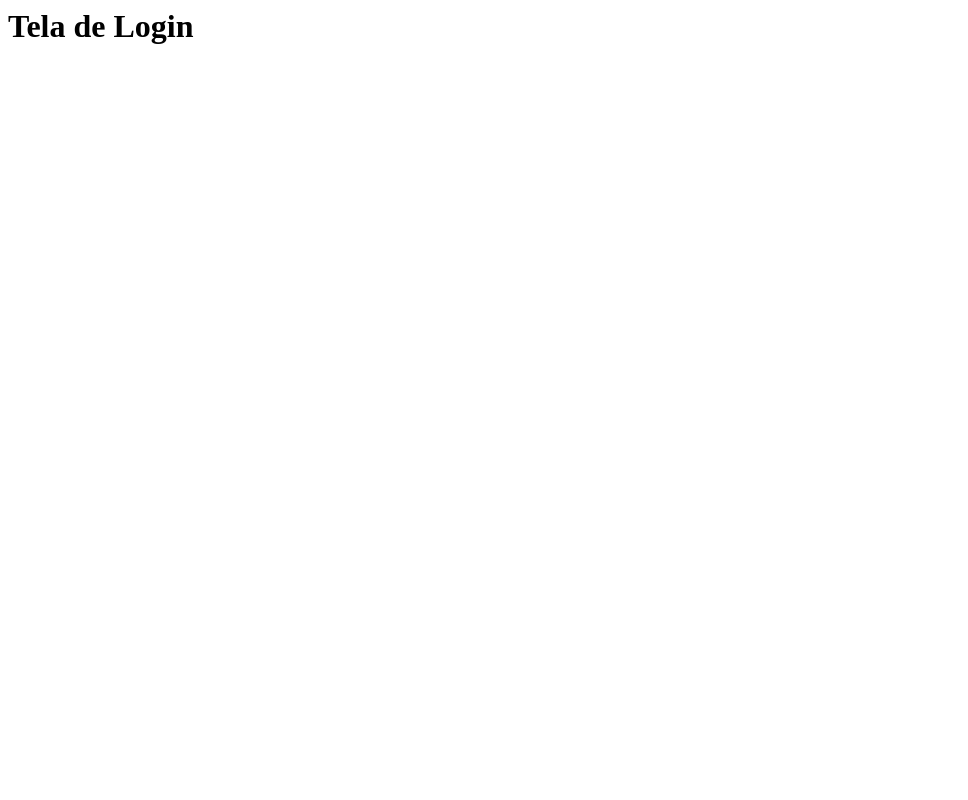
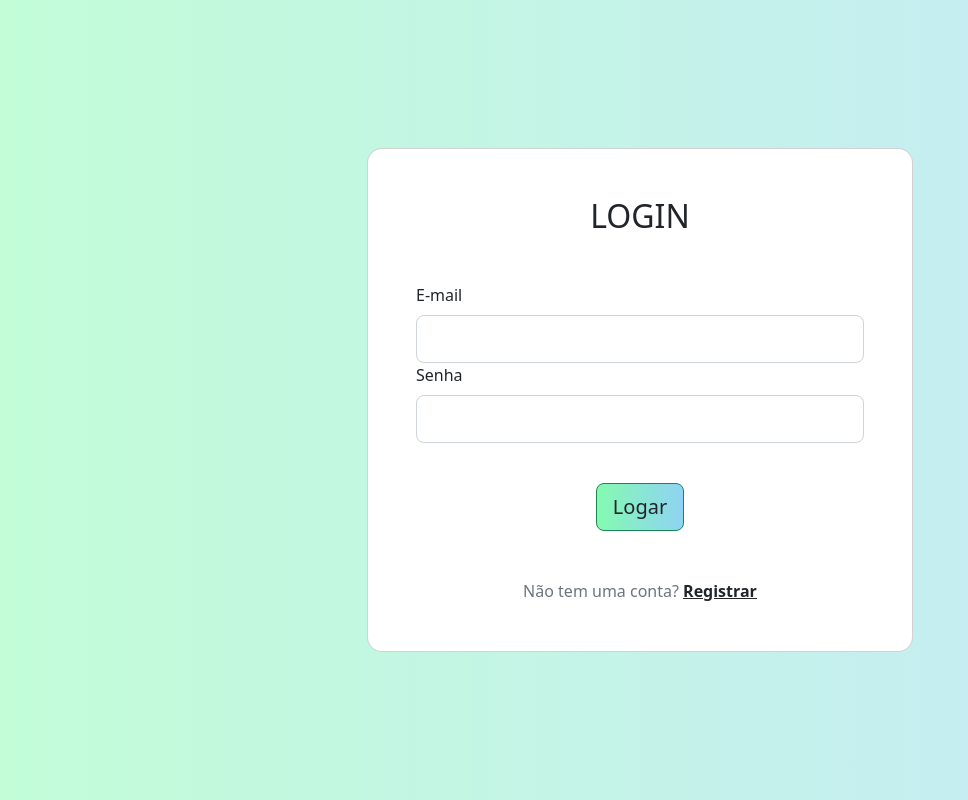
Before and after one commit to ShaianeBoesing/carteira-compartilhada, a website: page web/views/login/index.html in a window 1280 px wide. Shown: the whole page, without its empty margins (0-968 px from the left). Drawn offline with nearby package versions, Linux system fonts and the light colour scheme; files that its build step writes are made by us from their sources.

Commit message:
Carregando Css e JS no servidor

```diff
--- /dev/null
+++ b/web/styles/login.css
@@ -0,0 +1,25 @@
+.gradient-custom-3 {
+    /* fallback for old browsers */
+    background: #84fab0;
+
+    /* Chrome 10-25, Safari 5.1-6 */
+    background: -webkit-linear-gradient(to right, rgba(132, 250, 176, 0.5), rgba(143, 211, 244, 0.5));
+
+    /* W3C, IE 10+/ Edge, Firefox 16+, Chrome 26+, Opera 12+, Safari 7+ */
+    background: linear-gradient(to right, rgba(132, 250, 176, 0.5), rgba(143, 211, 244, 0.5))
+  }
+
+  .gradient-custom-4 {
+    /* fallback for old browsers */
+    background: #84fab0;
+
+    /* Chrome 10-25, Safari 5.1-6 */
+    background: -webkit-linear-gradient(to right, rgba(132, 250, 176, 1), rgba(143, 211, 244, 1));
+
+    /* W3C, IE 10+/ Edge, Firefox 16+, Chrome 26+, Opera 12+, Safari 7+ */
+    background: linear-gradient(to right, rgba(132, 250, 176, 1), rgba(143, 211, 244, 1))
+  }
+
+  button {
+    margin-top: 2em;
+  }
--- a/web/views/login/index.html
+++ b/web/views/login/index.html
@@ -1 +1,51 @@
-<h1> Tela de Login</h1>
+<!DOCTYPE html>
+<html lang="en">
+<head>
+    <meta charset="UTF-8">
+    <meta http-equiv="X-UA-Compatible" content="IE=edge">
+    <meta name="viewport" content="width=device-width, initial-scale=1.0">
+    <title>Document</title>
+
+    <link rel="stylesheet" href="./css/bootstrap.min.css">
+    <script src="./js/bootstrap.js"></script>
+    <script src="./js/jquery.js"></script>
+    <link rel="stylesheet" href="./css/login.css">
+</head>
+
+<body>
+    <section class="vh-100 bg-image">
+        <div class="mask d-flex align-items-center h-100 gradient-custom-3">
+            <div class="container h-100">
+                <div class="row d-flex justify-content-center align-items-center h-100">
+                    <div class="col-12 col-md-9 col-lg-7 col-xl-6">
+                        <div class="card" style="border-radius: 15px;">
+                            <div class="card-body p-5">
+                                <h2 class="text-uppercase text-center mb-5">Login</h2>
+                                <form class="need-validation">
+
+                                    <div class="form-group">
+                                        <label class="form-label" for="form3Example3cg">E-mail</label>
+                                        <input type="email" id="form3Example3cg" class="form-control form-control-lg" required/>
+                                    </div>
+                                    <div class="form-group">
+                                        <label class="form-label" for="form3Example4cg">Senha</label>
+                                        <input type="password" id="form3Example4cg"
+                                            class="form-control form-control-lg"  required/>
+                                    </div>
+                                    <div class="d-flex justify-content-center">
+                                        <button type="button"
+                                            class="btn btn-success btn-block btn-lg gradient-custom-4 text-body">Logar</button>
+                                    </div>
+
+                                    <p class="text-center text-muted mt-5 mb-0">Não tem uma conta? <a href="/carteira-compartilhada/web/views/register/register.html"
+                                            class="fw-bold text-body"><u>Registrar</u></a></p>
+                                </form>
+                            </div>
+                        </div>
+                    </div>
+                </div>
+            </div>
+        </div>
+    </section>
+</body>
+</html>
```
Also changed, not shown: app.js (+9 -0 lines), 1 other file.
